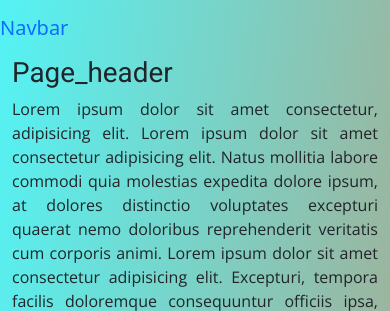
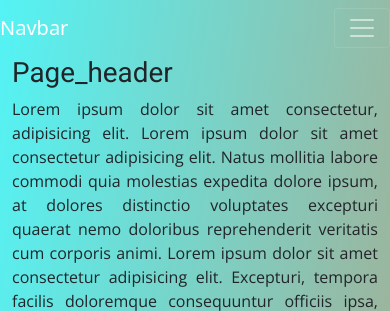
Before and after one commit to SalvatoreBevilacqua/SalvatoreBevilacqua, a Django app: page / in a window 390 px wide. Shown: the top 311 px of the page. Run offline with Django 3.2, Linux system fonts and the light colour scheme; some libraries are stand-ins or nearby versions.

Commit message:
added new responsive mobile burger navbar

```diff
--- a/templates/includes/navbar.html
+++ b/templates/includes/navbar.html
@@ -33,7 +33,7 @@
 </div> -->
 
 <!--Navbar-->
-<nav class="navbar navbar-expand-md">
+<nav class="navbar navbar-expand-md navbar-dark primary-color">
 
   <!-- Navbar brand -->
   <a class="navbar-brand" href="#">Navbar</a>
@@ -45,7 +45,7 @@
   </button>
 
   <!-- Collapsible content -->
-  <div class="collapse navbar-collapse " id="basicExampleNav">
+  <div class="collapse navbar-collapse" id="basicExampleNav">
 
     <!-- Links -->
     <ul class="navbar-nav mr-auto">
@@ -58,6 +58,7 @@
       <li class="nav-item">
         <a class="nav-link" href="#">Pricing</a>
       </li>
+
     </ul>
     <!-- Links -->
 
```
Also changed, not shown: static/css/base.css (+4 -4 lines), templates/base.html (+4 -4 lines).
